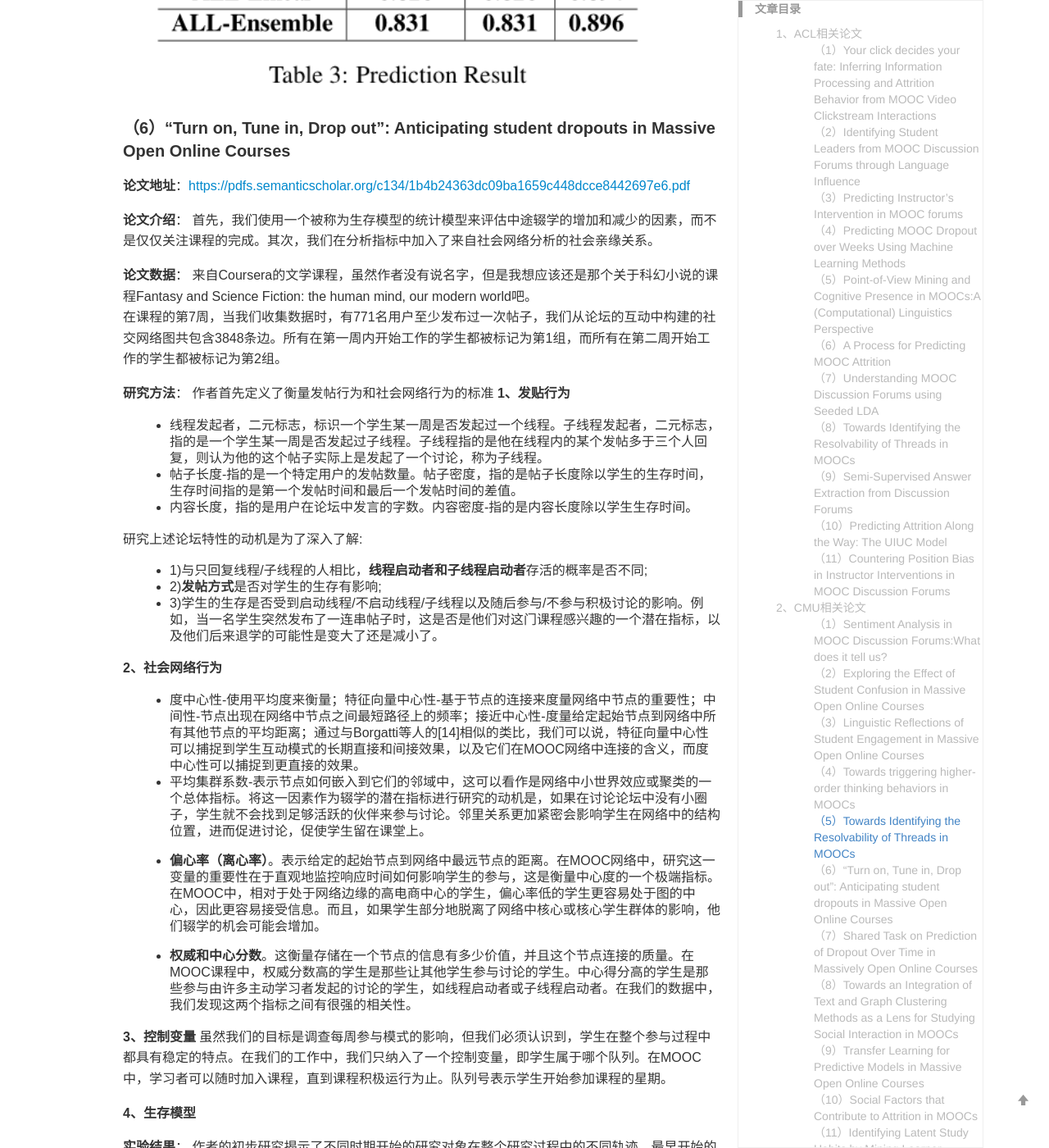
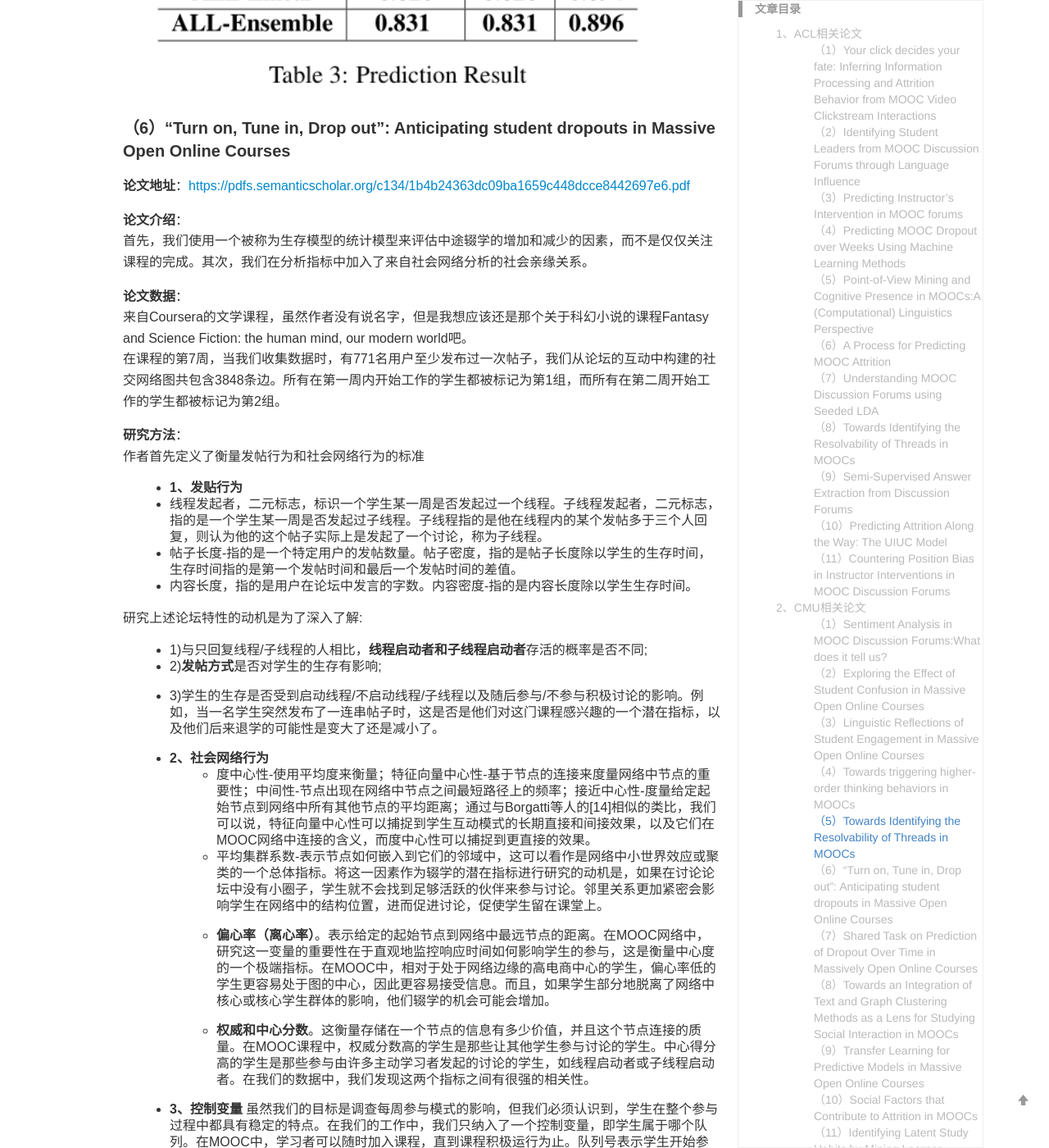
Before and after one commit to yuanmingchen/yuanmingchen.github.io, a Jekyll site: the page built from _posts/2019-04-19-online course nlp paper survey 2.md, in a window 1280 px wide and 1400 px high, scrolled down 11346 px. Shown: the whole window at 82% size. Built offline with Jekyll 4.4.1, drawn with Linux system fonts in a browser that asks for light colours; formulas are drawn with MathJax 3; comment, search, counter and statistics services are not loaded; some of the changed text lies outside the part shown.

Commit message:
Updates _posts/2019-04-19-online course nlp paper survey 2.md
Auto commit by GitBook Editor

```diff
--- a/_posts/2019-04-19-online course nlp paper survey 2.md
+++ b/_posts/2019-04-19-online course nlp paper survey 2.md
@@ -342,7 +342,8 @@
 
 **研究方法**：
 作者首先定义了衡量发帖行为和社会网络行为的标准
-**1、发贴行为**
+
+- **1、发贴行为**
 - 线程发起者，二元标志，标识一个学生某一周是否发起过一个线程。子线程发起者，二元标志，指的是一个学生某一周是否发起过子线程。子线程指的是他在线程内的某个发帖多于三个人回复，则认为他的这个帖子实际上是发起了一个讨论，称为子线程。
 - 帖子长度-指的是一个特定用户的发帖数量。帖子密度，指的是帖子长度除以学生的生存时间，生存时间指的是第一个发帖时间和最后一个发帖时间的差值。
 - 内容长度，指的是用户在论坛中发言的字数。内容密度-指的是内容长度除以学生生存时间。
@@ -352,17 +353,17 @@
 - 2)**发帖方式**是否对学生的生存有影响;
 - 3)学生的生存是否受到启动线程/不启动线程/子线程以及随后参与/不参与积极讨论的影响。例如，当一名学生突然发布了一连串帖子时，这是否是他们对这门课程感兴趣的一个潜在指标，以及他们后来退学的可能性是变大了还是减小了。
 
-**2、社会网络行为**
-- 度中心性-使用平均度来衡量；特征向量中心性-基于节点的连接来度量网络中节点的重要性；中间性-节点出现在网络中节点之间最短路径上的频率；接近中心性-度量给定起始节点到网络中所有其他节点的平均距离；通过与Borgatti等人的[14]相似的类比，我们可以说，特征向量中心性可以捕捉到学生互动模式的长期直接和间接效果，以及它们在MOOC网络中连接的含义，而度中心性可以捕捉到更直接的效果。
-- 平均集群系数-表示节点如何嵌入到它们的邻域中，这可以看作是网络中小世界效应或聚类的一个总体指标。将这一因素作为辍学的潜在指标进行研究的动机是，如果在讨论论坛中没有小圈子，学生就不会找到足够活跃的伙伴来参与讨论。邻里关系更加紧密会影响学生在网络中的结构位置，进而促进讨论，促使学生留在课堂上。
-- **偏心率（离心率）**。表示给定的起始节点到网络中最远节点的距离。在MOOC网络中，研究这一变量的重要性在于直观地监控响应时间如何影响学生的参与，这是衡量中心度的一个极端指标。在MOOC中，相对于处于网络边缘的高电商中心的学生，偏心率低的学生更容易处于图的中心，因此更容易接受信息。而且，如果学生部分地脱离了网络中核心或核心学生群体的影响，他们辍学的机会可能会增加。
+- **2、社会网络行为**
+    - 度中心性-使用平均度来衡量；特征向量中心性-基于节点的连接来度量网络中节点的重要性；中间性-节点出现在网络中节点之间最短路径上的频率；接近中心性-度量给定起始节点到网络中所有其他节点的平均距离；通过与Borgatti等人的[14]相似的类比，我们可以说，特征向量中心性可以捕捉到学生互动模式的长期直接和间接效果，以及它们在MOOC网络中连接的含义，而度中心性可以捕捉到更直接的效果。
+    - 平均集群系数-表示节点如何嵌入到它们的邻域中，这可以看作是网络中小世界效应或聚类的一个总体指标。将这一因素作为辍学的潜在指标进行研究的动机是，如果在讨论论坛中没有小圈子，学生就不会找到足够活跃的伙伴来参与讨论。邻里关系更加紧密会影响学生在网络中的结构位置，进而促进讨论，促使学生留在课堂上。
+    - **偏心率（离心率）**。表示给定的起始节点到网络中最远节点的距离。在MOOC网络中，研究这一变量的重要性在于直观地监控响应时间如何影响学生的参与，这是衡量中心度的一个极端指标。在MOOC中，相对于处于网络边缘的高电商中心的学生，偏心率低的学生更容易处于图的中心，因此更容易接受信息。而且，如果学生部分地脱离了网络中核心或核心学生群体的影响，他们辍学的机会可能会增加。
 
-- **权威和中心分数**。这衡量存储在一个节点的信息有多少价值，并且这个节点连接的质量。在MOOC课程中，权威分数高的学生是那些让其他学生参与讨论的学生。中心得分高的学生是那些参与由许多主动学习者发起的讨论的学生，如线程启动者或子线程启动者。在我们的数据中，我们发现这两个指标之间有很强的相关性。
+    - **权威和中心分数**。这衡量存储在一个节点的信息有多少价值，并且这个节点连接的质量。在MOOC课程中，权威分数高的学生是那些让其他学生参与讨论的学生。中心得分高的学生是那些参与由许多主动学习者发起的讨论的学生，如线程启动者或子线程启动者。在我们的数据中，我们发现这两个指标之间有很强的相关性。
 
-**3、控制变量**
+- **3、控制变量**
 虽然我们的目标是调查每周参与模式的影响，但我们必须认识到，学生在整个参与过程中都具有稳定的特点。在我们的工作中，我们只纳入了一个控制变量，即学生属于哪个队列。在MOOC中，学习者可以随时加入课程，直到课程积极运行为止。队列号表示学生开始参加课程的星期。
 
-**4、生存模型**
+- **4、生存模型**
 
 **实验结果**：
 作者的初步研究揭示了不同时期开始的研究对象在整个研究过程中的不同轨迹。最早开始的学生完成的课程更多，退学的可能性更小。后来的学生通常表现出更积极的参与对于他们加入之前一周的课程的课件，而不是从第一周的课件开始，作者猜测他们可能是为了赶上这个课程。
```
